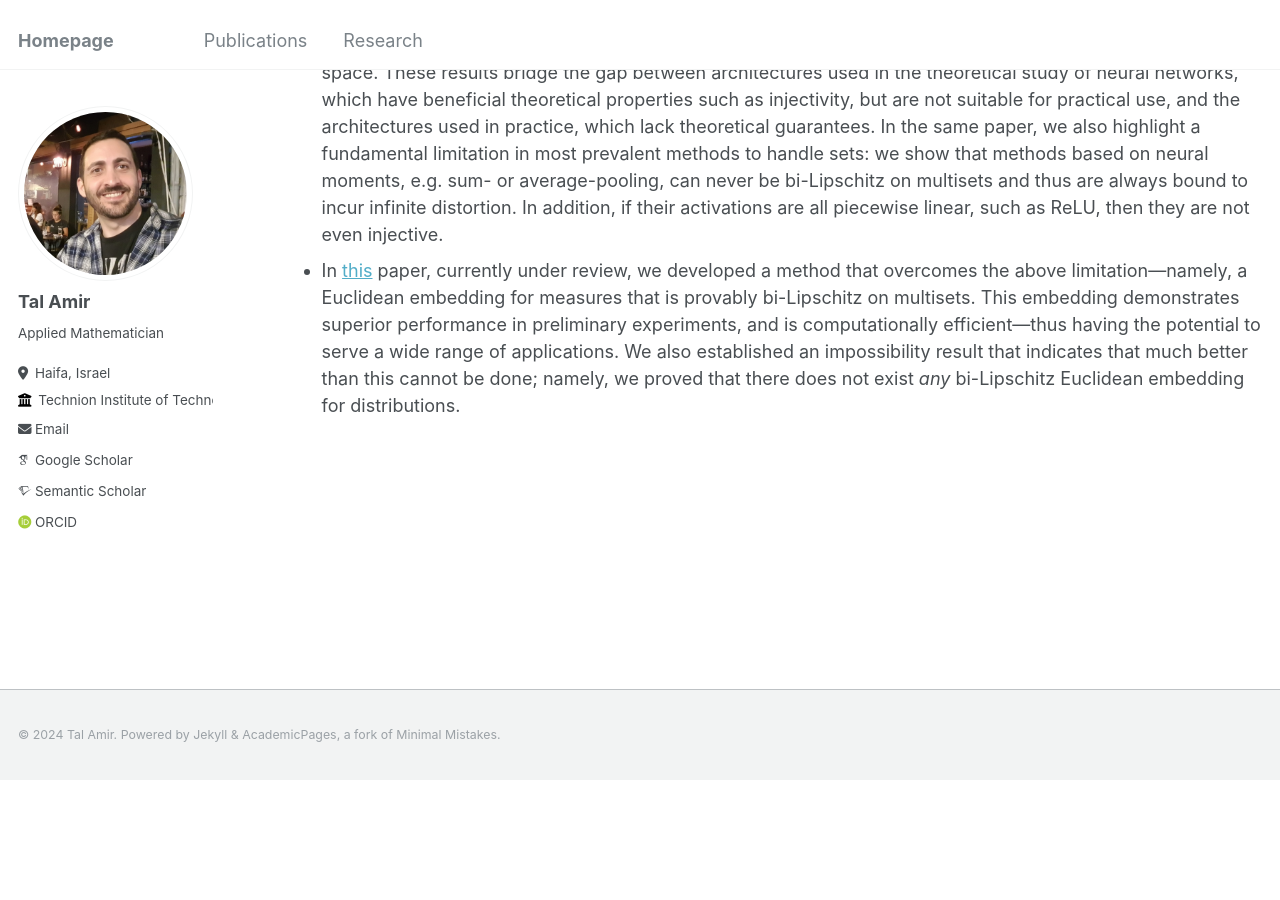
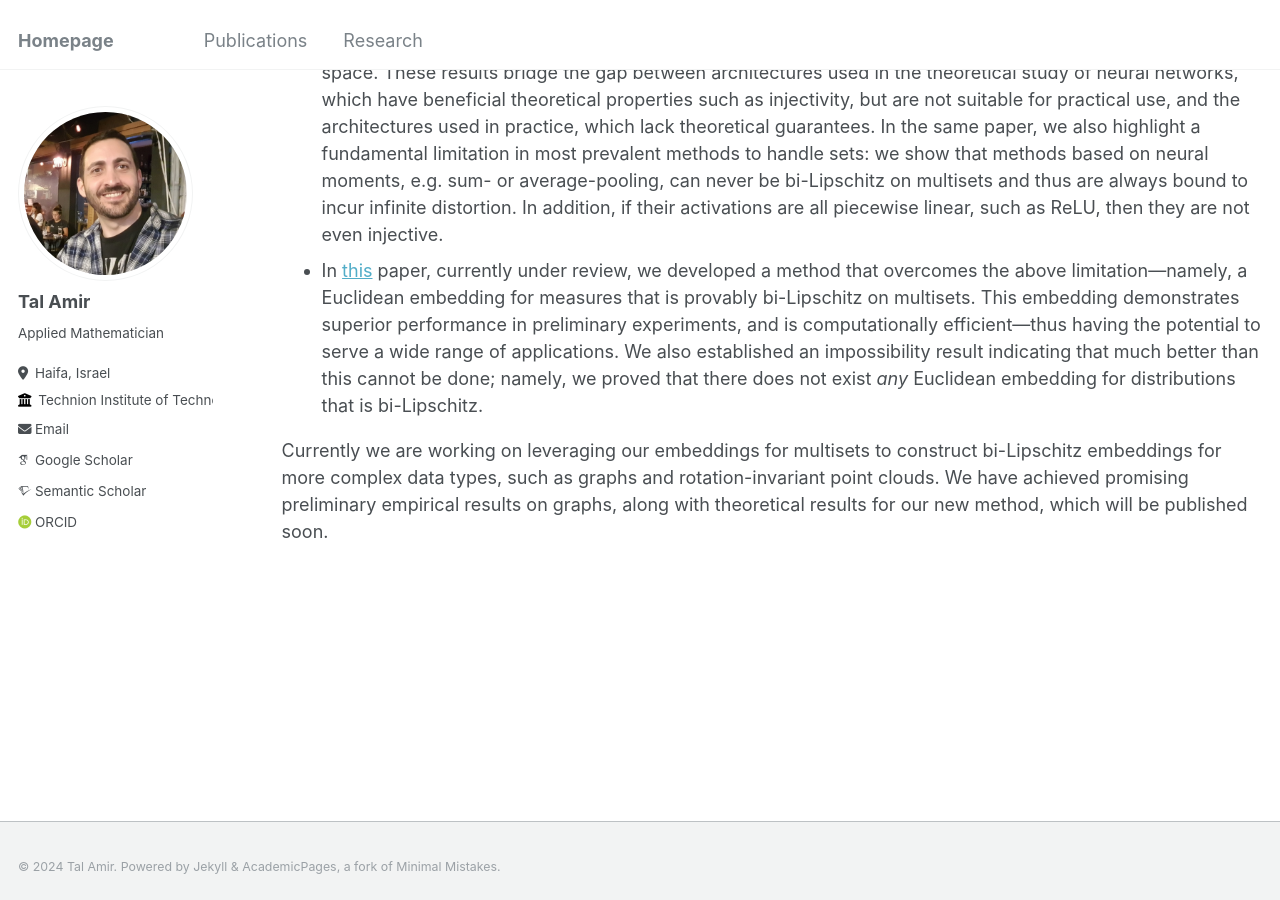
Before and after one commit to tal-amir/tal-amir.github.io, a Jekyll site: the page built from _pages/research.md, in a window 1280 px wide and 900 px high, scrolled down 746 px. Built offline with Jekyll 4.4.1, drawn with Linux system fonts in a browser that asks for light colours; some web fonts are replaced; before the commit the page ends 1527 px from its top, so only the background shows below that.

Commit message:
Update research.md

```diff
--- a/_pages/research.md
+++ b/_pages/research.md
@@ -20,4 +20,6 @@
 Our group's efforts have already produced several papers published in top-tier venues, with some presenting groundbreaking results and solutions to long-standing open problems. For example:
 
 - In [this](https://tal-amir.github.io/publication/2023-12%20Neural%20Injective%20Functions) NeurIPS 2023 paper (spotlight paper, top 3%) we show how one may construct a simple and efficient neural architecture that takes multisets or measures as input, and injectively embeds them into Euclidean space. These results bridge the gap between architectures used in the theoretical study of neural networks, which have beneficial theoretical properties such as injectivity, but are not suitable for practical use, and the architectures used in practice, which lack theoretical guarantees. In the same paper, we also highlight a fundamental limitation in most prevalent methods to handle sets: we show that methods based on neural moments, e.g. sum- or average-pooling, can never be bi-Lipschitz on multisets and thus are always bound to incur infinite distortion. In addition, if their activations are all piecewise linear, such as ReLU, then they are not even injective.
-- In [this](https://tal-amir.github.io/publication/2024-05%20Fourier%20Sliced-Wasserstein%20Embedding) paper, currently under review, we developed a method that overcomes the above limitation—namely, a Euclidean embedding for measures that is provably bi-Lipschitz on multisets. This embedding demonstrates superior performance in preliminary experiments, and is computationally efficient—thus having the potential to serve a wide range of applications. We also established an impossibility result that indicates that much better than this cannot be done; namely, we proved that there does not exist _any_ bi-Lipschitz Euclidean embedding for distributions.
+- In [this](https://tal-amir.github.io/publication/2024-05%20Fourier%20Sliced-Wasserstein%20Embedding) paper, currently under review, we developed a method that overcomes the above limitation—namely, a Euclidean embedding for measures that is provably bi-Lipschitz on multisets. This embedding demonstrates superior performance in preliminary experiments, and is computationally efficient—thus having the potential to serve a wide range of applications. We also established an impossibility result indicating that much better than this cannot be done; namely, we proved that there does not exist _any_ Euclidean embedding for distributions that is bi-Lipschitz.
+
+Currently we are working on leveraging our embeddings for multisets to construct bi-Lipschitz embeddings for more complex data types, such as graphs and rotation-invariant point clouds. We have achieved promising preliminary empirical results on graphs, along with theoretical results for our new method, which will be published soon.
```
